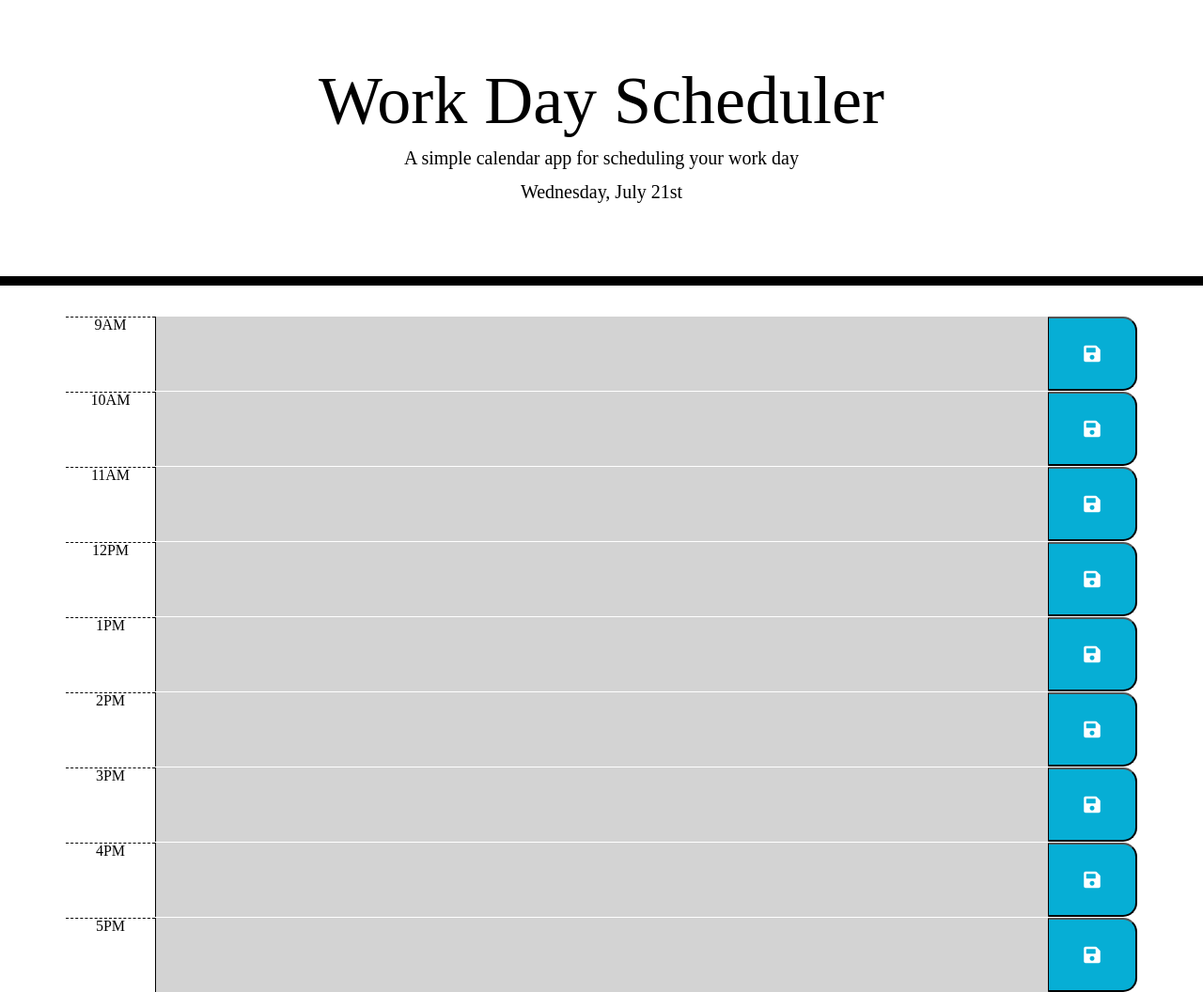
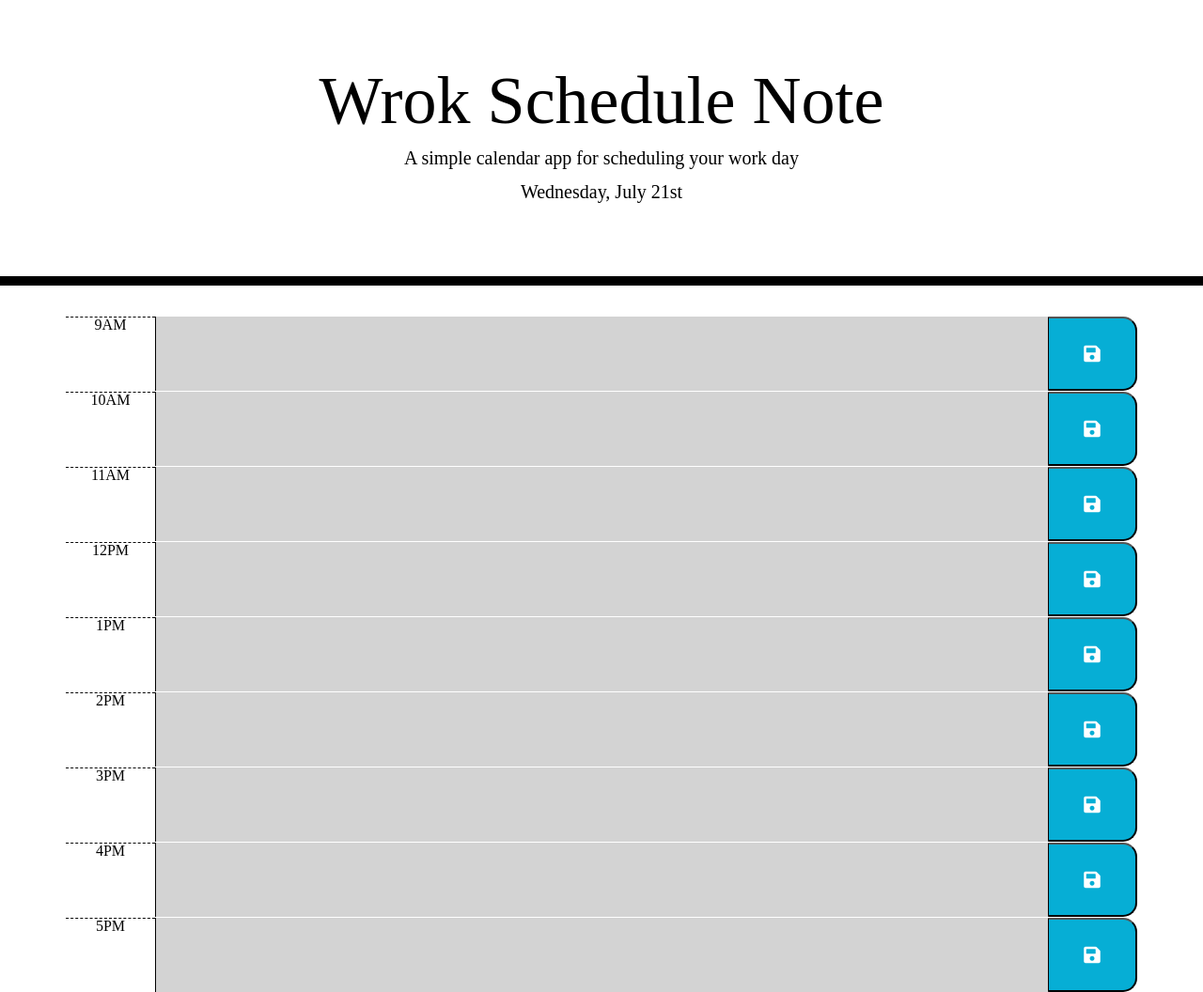
Before and after one commit to opencbct/Day-Planner, a plain HTML site: page index.html in a window 1280 px wide. Shown: the whole page at 94% size. Drawn offline with nearby package versions, Linux system fonts and the light colour scheme.

Commit message:
changed the title

```diff
--- a/index.html
+++ b/index.html
@@ -25,7 +25,7 @@
 
   <body>
     <header class="jumbotron">
-      <h1 class="display-3">Work Day Scheduler</h1>
+      <h1 class="display-3">Wrok Schedule Note</h1>
       <p class="lead">A simple calendar app for scheduling your work day</p>
       <p id="currentDay" class="lead"></p>
     </header>
```
